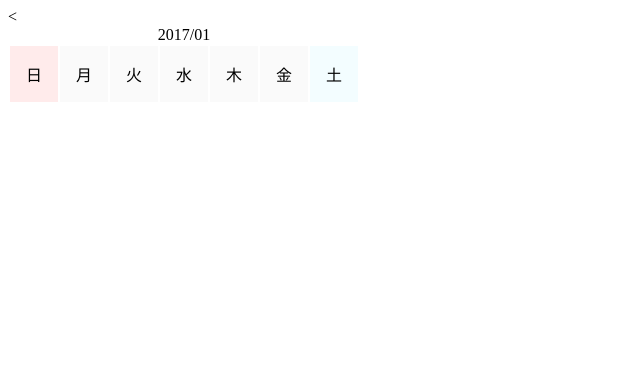
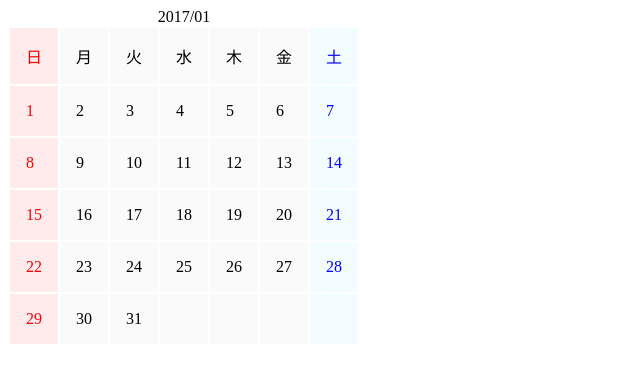
Before and after one commit to nao1818/jq-lesson, a plain HTML site: page index.html in a window 1280 px wide. Shown: the whole page, without its empty margins (0-640 px from the left). Drawn offline with nearby package versions, Linux system fonts and the light colour scheme.

Commit message:
first Lesson-f

```diff
--- a/index.html
+++ b/index.html
@@ -1,8 +1,8 @@
 <!DOCTYPE html>
-<<head>
+<head>
 	<meta charset="utf-8">
 	<title>JQ-lesson</title>
-	<script src="https://code.jquery.com/jquery-3.0.0.min.js"></script>
+	<script src="https://ajax.googleapis.com/ajax/libs/jquery/2.1.4/jquery.min.js"></script>
 </head>
 <body>
 	<table>
@@ -21,12 +21,72 @@
 				<td style="padding: 1em;">金</td>
 				<td style="padding: 1em;">土</td>
 			</tr>
+
+			<tr class="days">
+				<td style="padding: 1em;">1</td>
+				<td style="padding: 1em;">2</td>
+				<td style="padding: 1em;">3</td>
+				<td style="padding: 1em;">4</td>
+				<td style="padding: 1em;">5</td>
+				<td style="padding: 1em;">6</td>
+				<td style="padding: 1em;">7</td>
+			</tr>
+
+			<tr class="days">
+				<td style="padding: 1em;">8</td>
+				<td style="padding: 1em;">9</td>
+				<td style="padding: 1em;">10</td>
+				<td style="padding: 1em;">11</td>
+				<td style="padding: 1em;">12</td>
+				<td style="padding: 1em;">13</td>
+				<td style="padding: 1em;">14</td>
+			</tr>
+
+			<tr class="days">
+				<td style="padding: 1em;">15</td>
+				<td style="padding: 1em;">16</td>
+				<td style="padding: 1em;">17</td>
+				<td style="padding: 1em;">18</td>
+				<td style="padding: 1em;">19</td>
+				<td style="padding: 1em;">20</td>
+				<td style="padding: 1em;">21</td>
+			</tr>
+
+			<tr class="days">
+				<td style="padding: 1em;">22</td>
+				<td style="padding: 1em;">23</td>
+				<td style="padding: 1em;">24</td>
+				<td style="padding: 1em;">25</td>
+				<td style="padding: 1em;">26</td>
+				<td style="padding: 1em;">27</td>
+				<td style="padding: 1em;">28</td>
+			</tr>
+
+			<tr class="days">
+				<td style="padding: 1em;">29</td>
+				<td style="padding: 1em;">30</td>
+				<td style="padding: 1em;">31</td>
+				<td class="blankday"></td>
+				<td class="blankday"></td>
+				<td class="blankday"></td>
+				<td class="blankday"></td>
+			</tr>
 	</table>
 </body>
 
 <script>
-	$(fanction(){
+	$(function(){
+		// $(".week td:eq()").css("color","red");
+		// $(".week td:eq(6)").css("color","blue");
 
+		$(function(){
+			$("td:eq(7),td:eq(14),td:eq(21),td:eq(28),td:eq(35)").css("color","red");
+			$("td:eq(13),td:eq(20),td:eq(27),td:eq(34)").css("color","blue");
+
+			$(".week > td:first").css("color","red");
+			$(".week > td:last").css("color","blue");
+
+		});
 	});
 </script>
 
```
